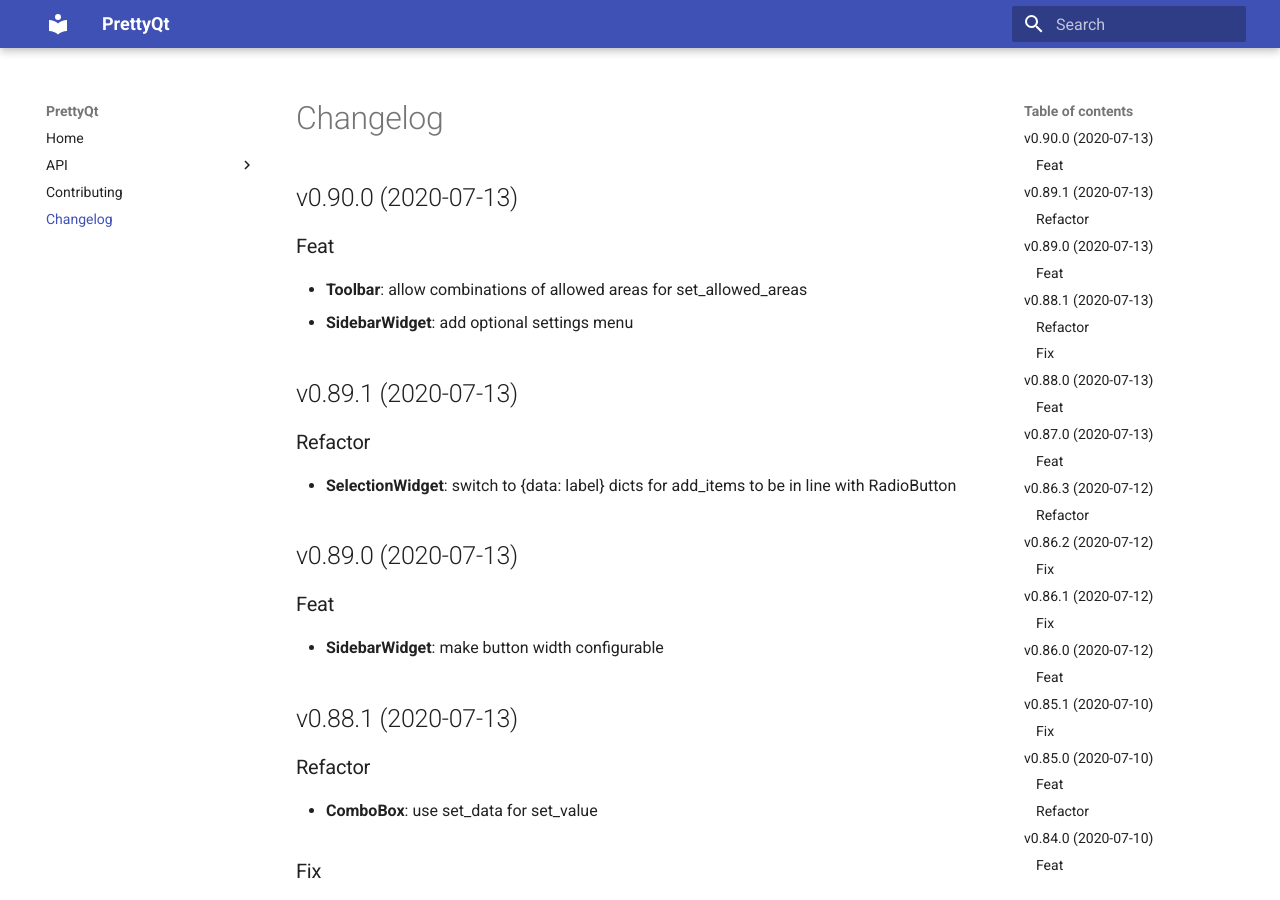
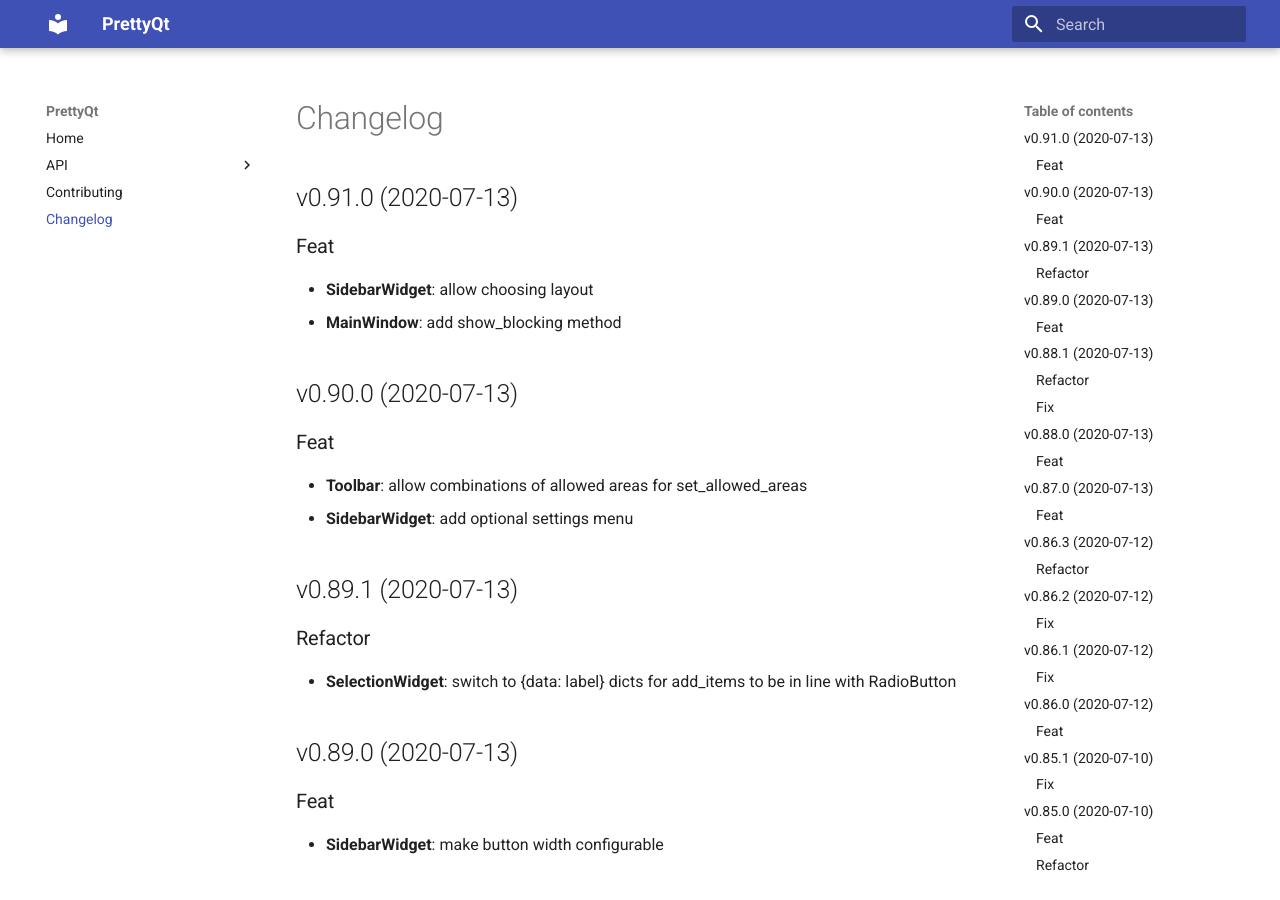
Before and after one commit to phil65/PrettyQt, an MkDocs documentation site: the page built from docs/changelog.md, in a window 1280 px wide and 900 px high. Built offline with MkDocs 1.6.1 and Material for MkDocs 9.7.7, drawn with Linux system fonts in a browser that asks for light colours.

Commit message:
bump: version 0.90.0 → 0.91.0

```diff
--- a/docs/changelog.md
+++ b/docs/changelog.md
@@ -1,3 +1,10 @@
+## v0.91.0 (2020-07-13)
+
+### Feat
+
+- **SidebarWidget**: allow choosing layout
+- **MainWindow**: add show_blocking method
+
 ## v0.90.0 (2020-07-13)
 
 ### Feat
--- a/prettyqt/__init__.py
+++ b/prettyqt/__init__.py
@@ -4,7 +4,7 @@
 
 __author__ = """Philipp Temminghoff"""
 __email__ = "phil65@kodi.tv"
-__version__ = "0.90.0"
+__version__ = "0.91.0"
 
 
 __all__ = [
--- a/pyproject.toml
+++ b/pyproject.toml
@@ -1,6 +1,6 @@
 [tool.poetry]
 name = "PrettyQt"
-version = "0.90.0"
+version = "0.91.0"
 description = "A pythonic layer on top of qtpy"
 readme = 'docs/index.md'
 repository = "https://github.com/phil65/prettyqt"
@@ -123,7 +123,7 @@
 '''
 [tool.commitizen]
 name = "cz_conventional_commits"
-version = "0.90.0"
+version = "0.91.0"
 tag_format = "v$version"
 version_files = [
     "prettyqt/__init__.py:__version__",
--- a/setup.py
+++ b/setup.py
@@ -40,6 +40,6 @@
     packages=find_packages(),
     test_suite="tests",
     url="https://github.com/phil65/prettyqt",
-    version="0.90.0",
+    version="0.91.0",
     zip_safe=False,
 )
```
Also changed, not shown: CHANGELOG.md (+7 -0 lines).
